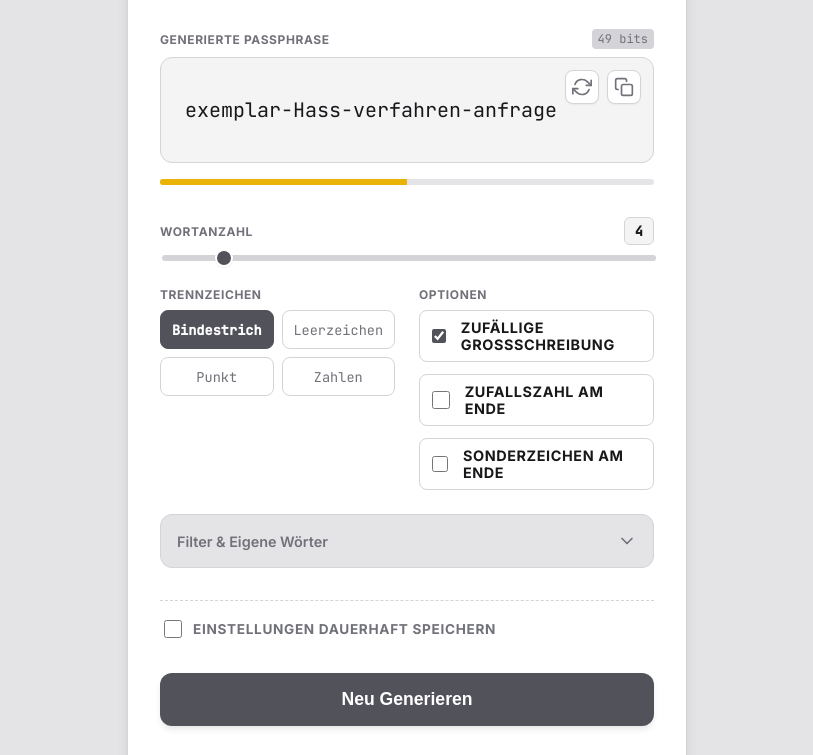
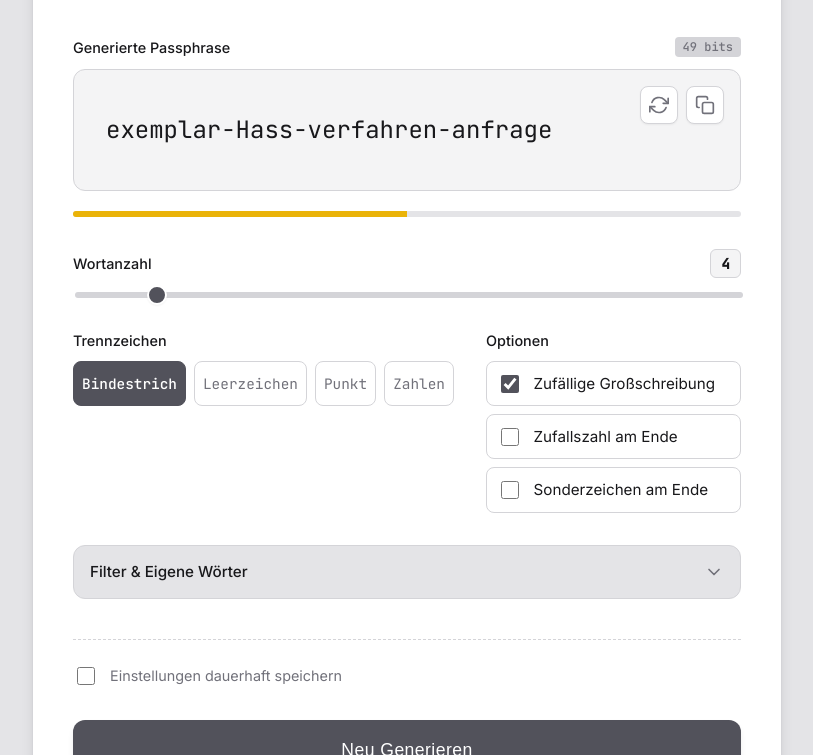
Before and after one commit to wawa-archive/Passphare-Generator-German, a plain HTML site: page index.html in a window 1280 px wide. Shown: the part 118-873 px from the top of the page, without its empty margins (233-1046 px from the left). Drawn offline with Linux system fonts and the light colour scheme.

Commit message:
Update style.css
wider layout

```diff
--- a/style.css
+++ b/style.css
@@ -1,12 +1,12 @@
 :root {
-    /* Updated to Dark Grey / Zinc Theme */
+    /* Dark Grey / Zinc Theme */
     --bg-body: #e4e4e7;       /* zinc-200 */
     --bg-card: #ffffff;
     --text-main: #18181b;     /* zinc-950 */
     --text-muted: #71717a;    /* zinc-500 */
     --border-color: #d4d4d8;  /* zinc-300 */
 
-    /* Primary Action Colors (Grey instead of Blue) */
+    /* Primary Action Colors */
     --primary: #52525b;       /* zinc-600 */
     --primary-hover: #3f3f46; /* zinc-700 */
     --accent-bg: #f4f4f5;     /* zinc-100 */
@@ -61,7 +61,8 @@ body {
 .card {
     background-color: var(--bg-card);
     width: 100%;
-    max-width: 560px;
+    /* WIDENED layout for better passphrase display */
+    max-width: 750px;
     border-radius: 1rem;
     overflow: hidden;
     box-shadow: var(--shadow-lg);
@@ -99,31 +100,39 @@ header p { margin: 0; font-size: 0.875rem; opacity: 0.7; margin-top: 0.25rem; }
 [data-theme="dark"] .sun-icon { display: block; }
 [data-theme="dark"] .moon-icon { display: none; }
 
-main { padding: 2rem; display: flex; flex-direction: column; gap: 2rem; }
+main { padding: 2.5rem; display: flex; flex-direction: column; gap: 2rem; }
 
 /* Output Section */
-.output-section { display: flex; flex-direction: column; gap: 0.5rem; }
+.output-section { display: flex; flex-direction: column; gap: 0.75rem; }
 
 .label-row { display: flex; justify-content: space-between; align-items: center; }
-label { font-size: 0.75rem; font-weight: 700; color: var(--text-muted); text-transform: uppercase; letter-spacing: 0.05em; }
-.entropy-badge { font-family: 'JetBrains Mono', monospace; font-size: 0.75rem; color: var(--text-muted); background: var(--border-color); padding: 2px 6px; border-radius: 4px; }
+
+/* REFINED LABEL STYLING (Not bold, not uppercase) */
+label {
+    font-size: 0.9rem;
+    font-weight: 500;
+    color: var(--text-main);
+    display: block;
+}
+
+.entropy-badge { font-family: 'JetBrains Mono', monospace; font-size: 0.75rem; color: var(--text-muted); background: var(--border-color); padding: 2px 8px; border-radius: 4px; font-weight: 500; }
 
 .output-wrapper {
     position: relative;
     background-color: var(--output-bg);
     border-radius: 0.75rem;
     border: 1px solid var(--border-color);
-    padding: 1.5rem;
-    padding-right: 5rem;
+    padding: 2rem; /* More padding */
+    padding-right: 6rem;
     transition: border-color 0.2s;
 }
 .output-wrapper:hover { border-color: var(--text-muted); }
 
 #passphraseOutput {
     font-family: 'JetBrains Mono', monospace;
-    font-size: 1.25rem;
-    line-height: 1.5;
-    word-break: break-all;
+    font-size: 1.5rem; /* Larger font */
+    line-height: 1.4;
+    word-break: break-word; /* Better wrapping */
     min-height: 3.5rem;
     display: flex;
     align-items: center;
@@ -132,8 +141,8 @@ label { font-size: 0.75rem; font-weight: 700; color: var(--text-muted); text-tra
 
 .action-buttons {
     position: absolute;
-    top: 12px;
-    right: 12px;
+    top: 16px;
+    right: 16px;
     display: flex;
     gap: 8px;
 }
@@ -143,7 +152,7 @@ label { font-size: 0.75rem; font-weight: 700; color: var(--text-muted); text-tra
     border: 1px solid var(--border-color);
     color: var(--text-muted);
     border-radius: 0.5rem;
-    padding: 6px;
+    padding: 8px;
     cursor: pointer;
     display: flex;
     align-items: center;
@@ -151,7 +160,7 @@ label { font-size: 0.75rem; font-weight: 700; color: var(--text-muted); text-tra
     transition: all 0.2s;
     box-shadow: var(--shadow-sm);
 }
-.icon-btn:hover { color: var(--primary); border-color: var(--primary); transform: translateY(-1px); }
+.icon-btn:hover { color: var(--text-main); border-color: var(--text-muted); transform: translateY(-1px); }
 
 .strength-bar-bg { height: 6px; background: var(--bg-body); border-radius: 99px; overflow: hidden; margin-top: 0.5rem; }
 #strengthBar { height: 100%; width: 0%; transition: width 0.5s ease-out, background-color 0.3s; }
@@ -160,46 +169,56 @@ label { font-size: 0.75rem; font-weight: 700; color: var(--text-muted); text-tra
 .bar-blue { background-color: #3b82f6; }
 .bar-green { background-color: #22c55e; }
 
-/* Controls */
-.controls-grid { display: grid; grid-template-columns: 1fr; gap: 1.5rem; }
-@media(min-width: 500px) {
+/* Controls Grid */
+.controls-grid { display: grid; grid-template-columns: 1fr; gap: 2rem; }
+@media(min-width: 600px) {
     .controls-grid { grid-template-columns: 1fr 1fr; }
     .control-group:nth-child(1) { grid-column: span 2; } /* Word Count */
     details { grid-column: span 2; }
     .save-settings-container { grid-column: span 2; }
 }
 
-.control-group { display: flex; flex-direction: column; gap: 0.5rem; }
+.control-group { display: flex; flex-direction: column; gap: 0.75rem; }
 
 .flex-between { display: flex; justify-content: space-between; align-items: center; }
-.badge { background: var(--accent-bg); color: var(--text-main); padding: 4px 10px; border-radius: 6px; font-weight: 700; font-size: 0.85rem; font-family: 'JetBrains Mono', monospace; border: 1px solid var(--border-color); }
+.badge { background: var(--accent-bg); color: var(--text-main); padding: 4px 10px; border-radius: 6px; font-weight: 600; font-size: 0.9rem; font-family: 'JetBrains Mono', monospace; border: 1px solid var(--border-color); }
 
 /* Range Slider */
 input[type=range] { width: 100%; accent-color: var(--primary); height: 6px; border-radius: 3px; background: var(--border-color); outline: none; -webkit-appearance: none; }
-input[type=range]::-webkit-slider-thumb { -webkit-appearance: none; width: 18px; height: 18px; border-radius: 50%; background: var(--primary); cursor: pointer; transition: transform 0.1s; border: 2px solid var(--bg-card); box-shadow: var(--shadow-sm); }
-input[type=range]::-webkit-slider-thumb:hover { transform: scale(1.1); }
+input[type=range]::-webkit-slider-thumb { -webkit-appearance: none; width: 20px; height: 20px; border-radius: 50%; background: var(--primary); cursor: pointer; transition: transform 0.1s; border: 2px solid var(--bg-card); box-shadow: var(--shadow-sm); }
+input[type=range]::-webkit-slider-thumb:hover { transform: scale(1.15); }
 
 /* Separator Buttons */
-.separator-grid { display: grid; grid-template-columns: 1fr 1fr; gap: 0.5rem; }
+.separator-grid { display: grid; grid-template-columns: repeat(4, 1fr); gap: 0.5rem; } /* 4 cols now */
 .sep-btn {
-    padding: 0.6rem;
+    padding: 0.75rem 0.5rem;
     border: 1px solid var(--border-color);
     background: var(--bg-card);
     color: var(--text-muted);
     border-radius: 0.5rem;
     cursor: pointer;
     font-family: 'JetBrains Mono', monospace;
-    font-size: 0.85rem;
+    font-size: 0.9rem;
     transition: all 0.2s;
+    text-align: center;
 }
-.sep-btn:hover { border-color: var(--primary); color: var(--text-main); }
-.sep-btn.active { background: var(--primary); border-color: var(--primary); color: #ffffff; font-weight: 600; }
+.sep-btn:hover { border-color: var(--text-muted); color: var(--text-main); }
+.sep-btn.active { background: var(--primary); border-color: var(--primary); color: #ffffff; font-weight: 500; }
 
 /* Checkboxes */
-.checkbox-group { display: flex; flex-direction: column; gap: 0.75rem; }
-.checkbox-item { display: flex; align-items: center; gap: 0.75rem; cursor: pointer; padding: 0.5rem; border: 1px solid var(--border-color); border-radius: 0.5rem; transition: background 0.2s; }
-.checkbox-item:hover { background: var(--accent-bg); }
-.checkbox-text { color: var(--text-main); font-size: 0.9rem; }
+.checkbox-group { display: flex; flex-direction: column; gap: 0.5rem; }
+.checkbox-item {
+    display: flex;
+    align-items: center;
+    gap: 0.75rem;
+    cursor: pointer;
+    padding: 0.6rem;
+    border: 1px solid var(--border-color);
+    border-radius: 0.5rem;
+    transition: background 0.2s, border-color 0.2s;
+}
+.checkbox-item:hover { background: var(--accent-bg); border-color: var(--text-muted); }
+.checkbox-text { color: var(--text-main); font-size: 0.95rem; font-weight: 400; } /* Ensured not bold */
 input[type=checkbox] { accent-color: var(--primary); width: 18px; height: 18px; cursor: pointer; }
 
 /* Advanced Settings */
@@ -215,22 +234,22 @@ summary {
     display: flex;
     justify-content: space-between;
     align-items: center;
-    font-weight: 600;
-    font-size: 0.9rem;
+    font-weight: 500;
+    font-size: 0.95rem;
     user-select: none;
-    color: var(--text-muted);
+    color: var(--text-main);
 }
-summary:hover { color: var(--text-main); }
-.details-content { padding: 1rem; border-top: 1px solid var(--border-color); display: flex; flex-direction: column; gap: 1rem; background: var(--bg-card); }
-.chevron { transition: transform 0.3s; }
+summary:hover { background: rgba(0,0,0,0.03); }
+.details-content { padding: 1.5rem; border-top: 1px solid var(--border-color); display: flex; flex-direction: column; gap: 1.5rem; background: var(--bg-card); }
+.chevron { transition: transform 0.3s; color: var(--text-muted); }
 details[open] .chevron { transform: rotate(180deg); }
 
 .flex-gap { display: flex; align-items: center; gap: 0.5rem; }
-.input-text, .input-number { width: 100%; padding: 0.6rem; border: 1px solid var(--border-color); background: var(--bg-body); color: var(--text-main); border-radius: 0.5rem; font-family: inherit; font-size: 0.9rem; transition: border 0.2s; }
+.input-text, .input-number { width: 100%; padding: 0.75rem; border: 1px solid var(--border-color); background: var(--bg-body); color: var(--text-main); border-radius: 0.5rem; font-family: inherit; font-size: 0.9rem; transition: border 0.2s; }
 .input-text:focus, .input-number:focus { outline: none; border-color: var(--primary); }
 .input-number { text-align: center; }
-.monospace { font-family: 'JetBrains Mono', monospace; letter-spacing: 2px; }
-.sub-label { font-size: 0.75rem; color: var(--text-muted); font-weight: 600; margin-bottom: 4px; display: block; }
+.monospace { font-family: 'JetBrains Mono', monospace; letter-spacing: 1px; }
+.sub-label { font-size: 0.8rem; color: var(--text-muted); font-weight: 500; margin-bottom: 6px; display: block; }
 .range-dash { color: var(--text-muted); }
 
 /* Save Settings Toggle */
@@ -238,25 +257,26 @@ details[open] .chevron { transform: rotate(180deg); }
     margin-top: 0.5rem;
     display: flex;
     align-items: center;
-    gap: 0.5rem;
-    padding-top: 1rem;
+    gap: 0.75rem;
+    padding-top: 1.5rem;
     border-top: 1px dashed var(--border-color);
 }
-.save-label { font-size: 0.85rem; color: var(--text-muted); cursor: pointer; }
+.save-label { font-size: 0.9rem; color: var(--text-muted); cursor: pointer; font-weight: 400; }
 
 /* Main Button */
 .primary-btn {
     width: 100%;
     background-color: var(--primary);
     color: white;
-    font-weight: 600;
-    padding: 1rem;
+    font-weight: 500;
+    padding: 1.25rem;
     border: none;
     border-radius: 0.75rem;
     cursor: pointer;
     font-size: 1.1rem;
     transition: all 0.2s;
     box-shadow: 0 4px 6px -1px rgba(0, 0, 0, 0.1);
+    letter-spacing: 0.025em;
 }
 .primary-btn:hover { background-color: var(--primary-hover); transform: translateY(-2px); box-shadow: 0 10px 15px -3px rgba(0, 0, 0, 0.1); }
 .primary-btn:active { transform: translateY(0); }
```
